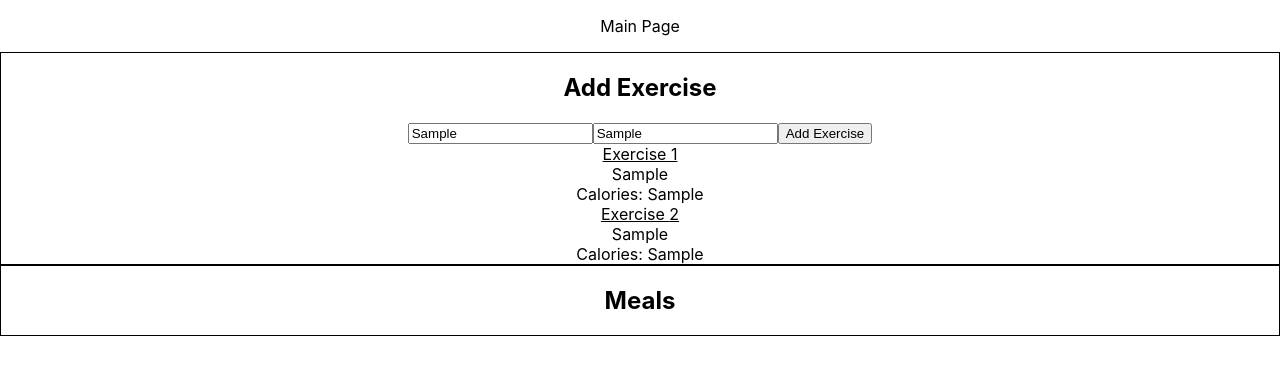
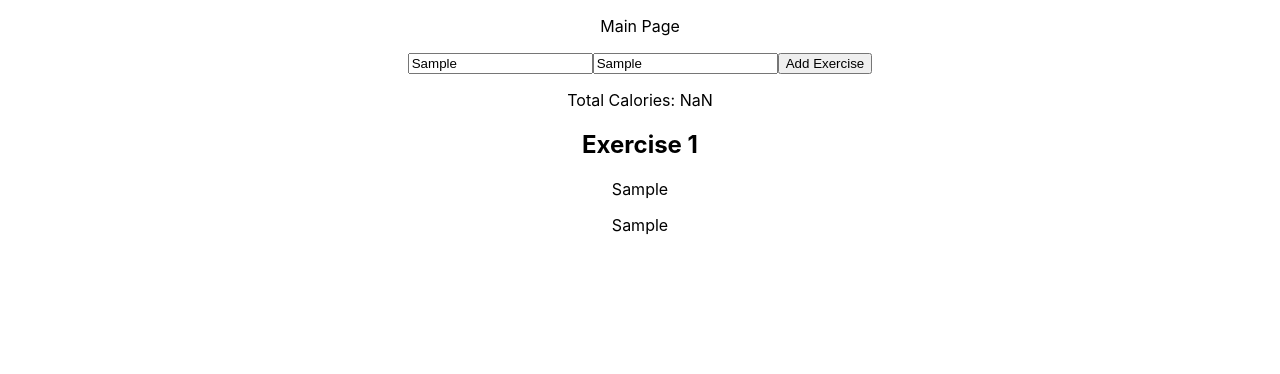
Before and after one commit to realdanieljames/exercise-group-project, a React (Create React App) app: page /main-page in a window 1280 px wide. Both pictures are taken after typing "Sample", "Sample" into the empty fields and a click on the button "Add Exercise". Shown: the top 374 px of the page. Built offline with nearby package versions, Linux system fonts and the light colour scheme.

Commit message:
exercise component working

```diff
--- a/src/components/ExerciseCalories/ExerciseCalories.js
+++ b/src/components/ExerciseCalories/ExerciseCalories.js
@@ -1,9 +1,25 @@
-import React from 'react'
+import React, {createRef, useRef} from 'react'
 
-const ExerciseCalories = () => {
+const ExerciseCalories = (props) => {
+
+    const exerciseRef = createRef()
+    const caloriesRef = createRef()
+    console.log(props);
+
     return (
         <div>
-           <p>Exercise Component</p>
+          <input placeholder="Type Exercise Here" ref={exerciseRef} />
+        <input placeholder="Type Calories Here" ref={caloriesRef} />
+        <button onClick={() => props.addExercise(caloriesRef, exerciseRef)} >Add Exercise</button>
+        <p>Total Calories: {props.calories}</p>
+        {props.exerciseState.map((item, i) => {
+            console.log(item);
+         return   <div key={i+1}>
+             <h2>Exercise {i + 1}</h2>
+             <p>{item.name}</p>
+             <p>{item.calories}</p>
+             </div>
+        })}
         </div>
     )
 }
--- a/src/components/MainPage/MainPage.js
+++ b/src/components/MainPage/MainPage.js
@@ -1,13 +1,11 @@
 import React, {createRef, useRef} from "react";
 import { connect } from "react-redux";
 import './MainPage.css'
+import ExerciseCalories from '../../components/ExerciseCalories/ExerciseCalories'
 
 
 const MainPage = (props) => {
-
-
-const exerciseRef = createRef('')
-const exerciseCalorieRef = createRef('')
+    console.log(props);
 return (
     <div>
     <div>
@@ -16,43 +14,20 @@ return (
 
 
 {/* Exercise Component */}
-
-    <div style={{border: "1px solid black"}}>
-    <h2>Add Exercise</h2>
-    <div>
-        <input placeholder="Type Exercise Here" ref={exerciseRef} />
-        <input placeholder="Type Calories Here" ref={exerciseCalorieRef} />
-        <button onClick={() => props.addExercise(exerciseCalorieRef, exerciseRef)} >Add Exercise</button>
-
-        {props.exercise.map((exercise,i) => {
-            return (
-                <div>
-                    <u>Exercise {i+1}</u><br></br>
-                    {exercise.name}<br></br>
-                    Calories: {exercise.calories}
-                </div>
-            )
-        })}
+        <ExerciseCalories
+         exerciseState={props.exercise}
+         addExercise={props.addExercise}
+         calories={props.calories}
+          />
     </div>
-
-    </div>
-
-{/* Food Component */}
-<div style={{border: "1px solid black"}}>
-    <h2>Meals</h2>
-        {/* {props.food.map((value)=>{
-            console.log(value)
-        })} */}
-    </div>
-
-    </div>
-);
-};
+)
+}
 
 const mapStateToProps = (state) => {
     return {
         food: state.food_Reducer.food,
-        exercise: state.exercise_Reducer.exercise
+        exercise: state.exercise_Reducer.exercise,
+        calories: state.exercise_Reducer.calories
 
     }
 }
--- a/src/store/reducers/ExerciseReducer.js
+++ b/src/store/reducers/ExerciseReducer.js
@@ -1,5 +1,6 @@
 const initialState = {
-    exercise: []
+    exercise: [],
+    calories: 0
 
 }
 
@@ -7,18 +8,19 @@ const exerciseReducer = (state=initialState, action) => {
     switch(action.type){
         case "ADD_NEW_EXERCISE":
           let newArr = [...state.exercise].concat([action.exercise])
-            newArr.push(action.exercise)
+
             return {
 
             ...state,
-            exercise: newArr
+            exercise: newArr,
+            calories: state.calories + Number(action.exercise.calories)
 
 
 
 
             }
             ;
-        default : console.log(`Rubens State: ${state.exercise}`)
+        default :
         return state
     }
 }
```
